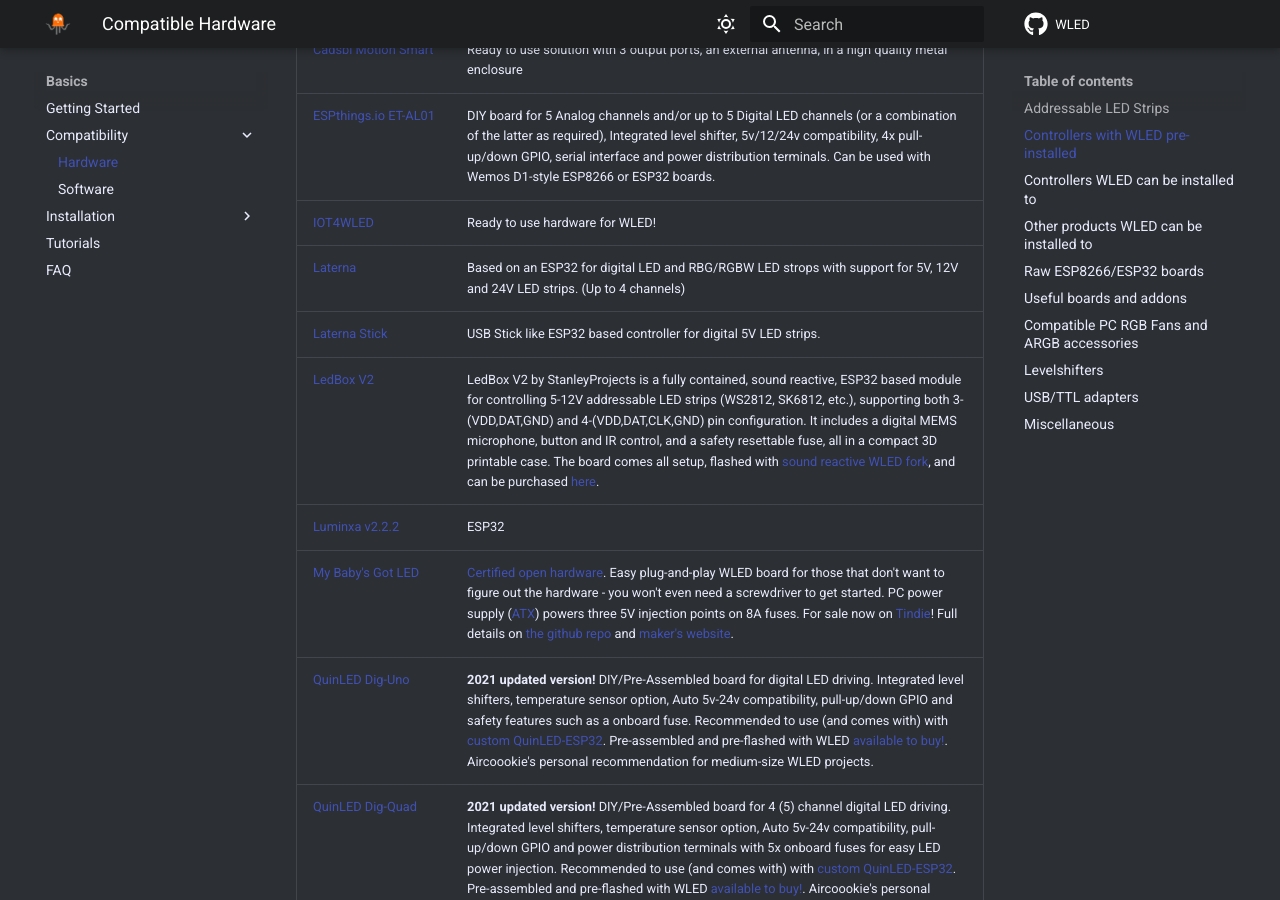
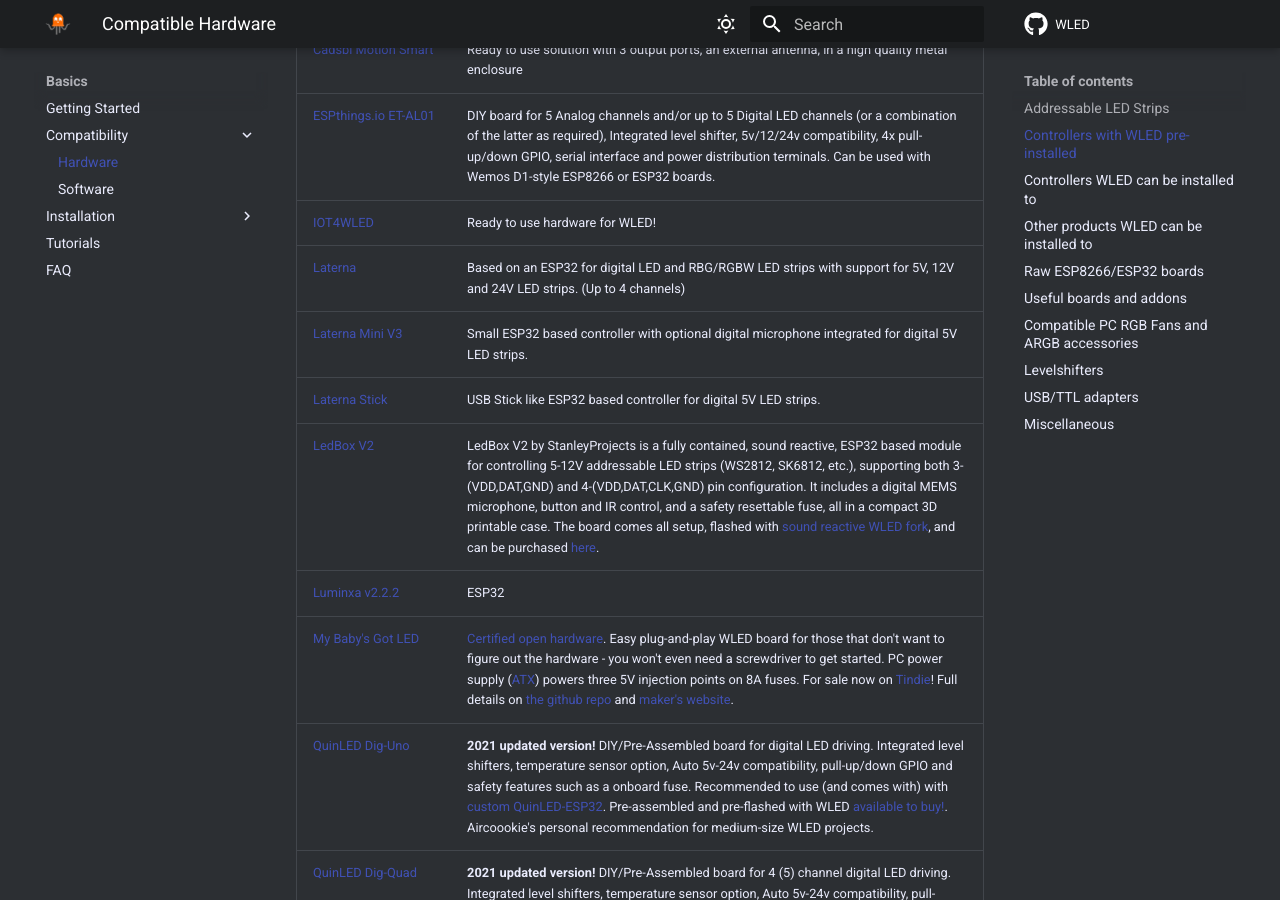
Before and after one commit to Aircoookie/WLED-Docs, an MkDocs documentation site: the page built from docs/basics/compatible-hardware.md, in a window 1280 px wide and 900 px high, scrolled down 2095 px. Built offline with MkDocs 1.6.1 and Material for MkDocs 9.7.7, drawn with Linux system fonts in a browser that asks for light colours; comment, search, counter and statistics services are not loaded.

Commit message:
Update compatible-hardware.md
Corrected a typo for Laterna controller and added new Laterna Mini V3

```diff
--- a/docs/basics/compatible-hardware.md
+++ b/docs/basics/compatible-hardware.md
@@ -52,7 +52,8 @@
 [Cadsbi Motion Smart](https://www.cadsbi-shop.de/shop/led-beleuchtungscontroller/cadsbi-motion-smart/) | Ready to use solution with 3 output ports, an external antenna, in a high quality metal enclosure
 [ESPthings.io ET-AL01](https://www.espthings.io/AL01) | DIY board for 5 Analog channels and/or up to 5 Digital LED channels (or a combination of the latter as required), Integrated level shifter, 5v/12/24v compatibility, 4x pull-up/down GPIO, serial interface and power distribution terminals. Can be used with Wemos D1-style ESP8266 or ESP32 boards.
 [IOT4WLED](https://iot4.eu/product/iot4wled/) | Ready to use hardware for WLED!
-[Laterna](https://github.com/Planet-Laterna/Laterna) | Based on an ESP32 for digital LED and RBG/RGBW LED strops with support for 5V, 12V and 24V LED strips. (Up to 4 channels)
+[Laterna](https://github.com/Planet-Laterna/Laterna) | Based on an ESP32 for digital LED and RBG/RGBW LED strips with support for 5V, 12V and 24V LED strips. (Up to 4 channels)
+[Laterna Mini V3]([https://github.com/Planet-Laterna/Laterna_Stick](https://www.aliexpress.us/item/3256804573459837.html?spm=5261.ProductManageOnline.0.0.6b454edf0eqcsJ&gatewayAdapt=glo2usa4itemAdapt&_randl_shipto=US)) | Small ESP32 based controller with optional digital microphone integrated for digital 5V LED strips.
 [Laterna Stick](https://github.com/Planet-Laterna/Laterna_Stick) | USB Stick like ESP32 based controller for digital 5V LED strips.
 [LedBox V2](https://stanleyprojects.com/projects/ledbox_v2/) | LedBox V2 by StanleyProjects is a fully contained, sound reactive, ESP32 based module for controlling 5-12V addressable LED strips (WS2812, SK6812, etc.), supporting both 3-(VDD,DAT,GND) and 4-(VDD,DAT,CLK,GND) pin configuration. It includes a digital MEMS microphone, button and IR control, and a safety resettable fuse, all in a compact 3D printable case. The board comes all setup, flashed with <a href=https://github.com/atuline/WLED>sound reactive WLED fork</a>, and can be purchased [here](https://www.tindie.com/products/stanleyprojects/ledbox-v2/).
 [Luminxa v2.2.2](https://luminxa.com/product/luminxa-2-2-2/) | ESP32 | ESP32 Based board with 12 WS2812 LEDs Onboard (6 on each side) + Gyro Sensor (Business project)
```
